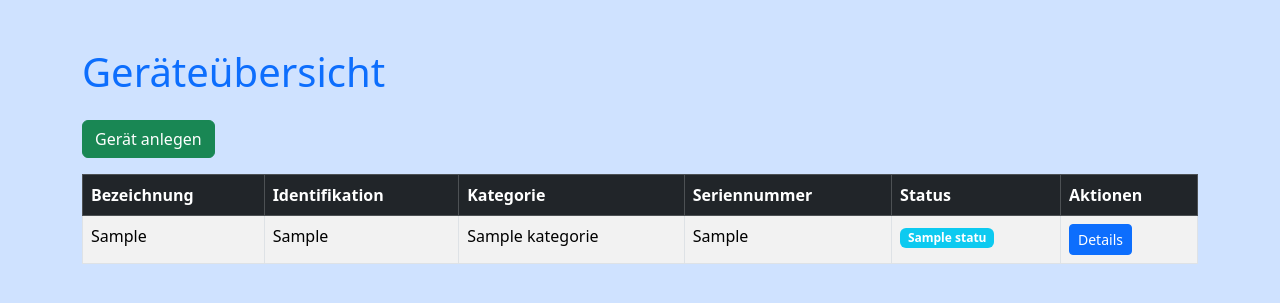
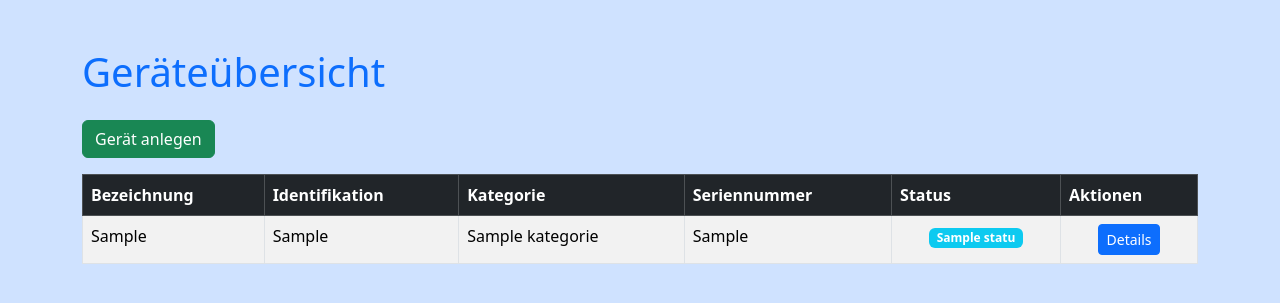
Before and after one commit to oOmanniOo/geraeteverwaltung, a Django app: page / in a window 1280 px wide. Shown: the part 56-359 px from the top of the page. Run offline with Django 5.2, Linux system fonts and the light colour scheme; tables that the repository leaves empty hold one stand-in row (values such as "Sample post"); parts of the project's set-up code (start-up, migrations or seed data) failed here and were passed over.

Commit message:
kleine Layout anpassungen

```diff
--- a/geraete/templates/geraete/geraete_liste.html
+++ b/geraete/templates/geraete/geraete_liste.html
@@ -30,10 +30,10 @@
                     <td>{{ geraet.identifikation }}</td>
                     <td>{{ geraet.kategorie|default:"-" }}</td>
                     <td>{{ geraet.seriennummer|default:"-" }}</td>
-                    <td>
+                    <td class="text-center">
                         <span class="badge bg-info">{{ geraet.status }}</span>
                     </td>
-                    <td>
+                    <td class="text-center">
                         <a href="{% url 'geraete:geraete_detail' geraet.id %}" class="btn btn-primary btn-sm">
                             <i class="bi bi-eye"></i> Details
                         </a>
```
